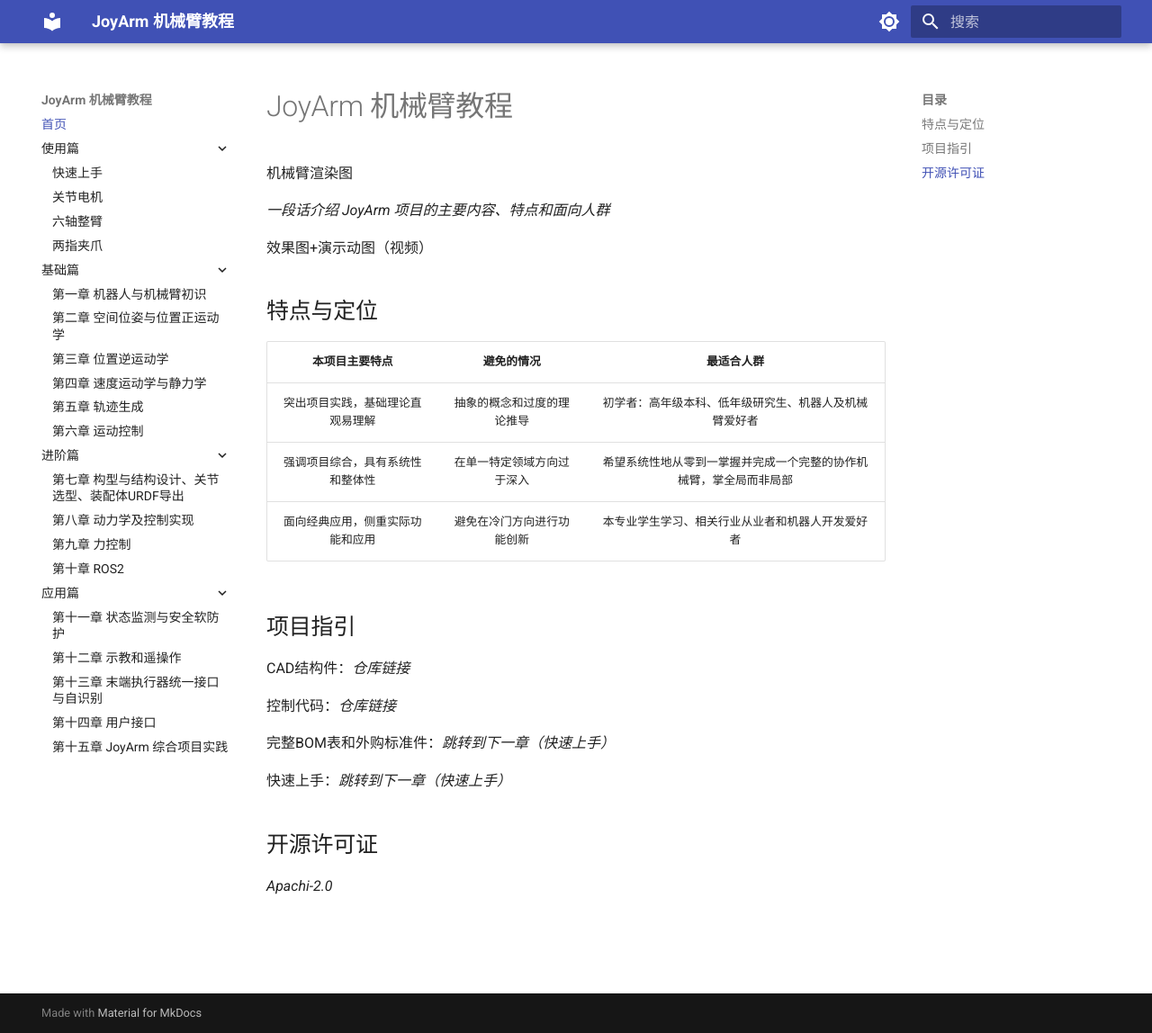
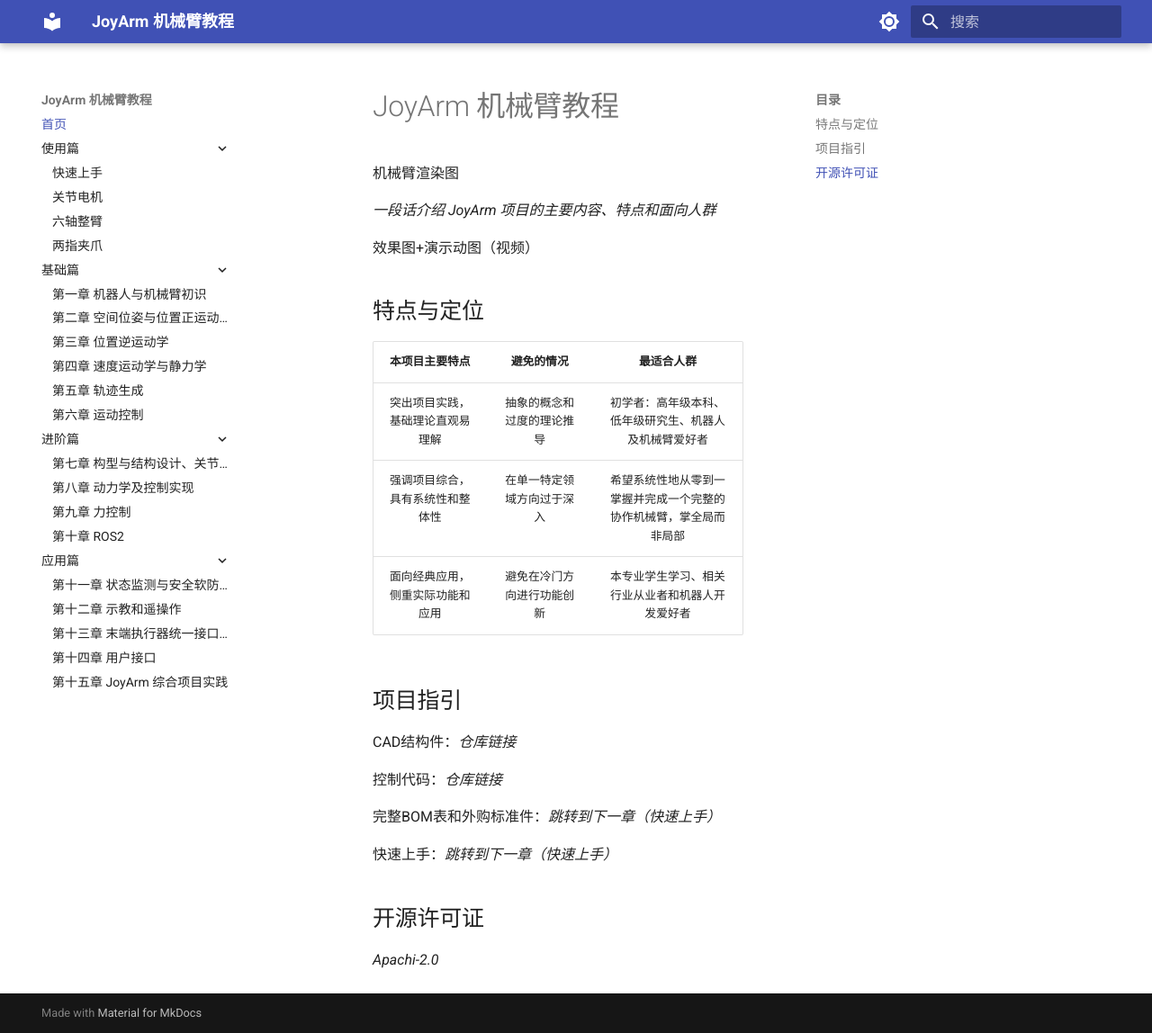
Before and after one commit to joyin-dexhand/joyin_arm_tutorial, an MkDocs documentation site: the page built from docs/index.md, in a window 1280 px wide and 1148 px high. Shown: the whole window at 90% size. Built offline with MkDocs 1.6.1 and Material for MkDocs 9.7.7, drawn with Linux system fonts in a browser that asks for light colours.

Commit message:
style: 加宽侧边栏至1.5倍并禁止标题换行,超出横向滚动

```diff
--- /dev/null
+++ b/docs/stylesheets/extra.css
@@ -0,0 +1,41 @@
+/* ============================================================
+   侧边栏（左右目录）宽度与换行控制
+   - 宽度放大至默认的 1.5 倍（12rem → 18rem）
+   - 标题禁止自动换行，超出时横向滚动条拖拽
+   - md-sidebar__inner 限制最大宽度，避免过宽挤压正文
+   ============================================================ */
+
+/* 桌面端：放大侧边栏宽度（移动端抽屉式不受影响） */
+@media screen and (min-width: 76.25em) {
+  .md-sidebar.md-sidebar--primary,
+  .md-sidebar.md-sidebar--secondary {
+    width: 18rem; /* 默认 12rem 的 1.5 倍 */
+  }
+  /* 右侧目录（页内 TOC）相应右移，避免与左侧栏重叠 */
+  .md-sidebar.md-sidebar--secondary {
+    margin-left: 2rem;
+  }
+}
+
+/* 标题不换行，超出部分横向滚动 */
+.md-sidebar__scrollwrap {
+  overflow-x: auto;
+  overflow-y: auto;
+}
+
+.md-nav__title,
+.md-nav__link {
+  white-space: nowrap;
+}
+
+/* 横向滚动条样式（细且醒目） */
+.md-sidebar__scrollwrap::-webkit-scrollbar {
+  height: 6px;
+}
+.md-sidebar__scrollwrap::-webkit-scrollbar-thumb {
+  background: var(--md-default-fg-color--lighter);
+  border-radius: 3px;
+}
+.md-sidebar__scrollwrap::-webkit-scrollbar-track {
+  background: transparent;
+}
--- a/mkdocs.yml
+++ b/mkdocs.yml
@@ -29,6 +29,7 @@
 # 额外样式表（Mermaid 节点主题自适应配色等）
 extra_css:
   - stylesheets/mermaid.css
+  - stylesheets/extra.css
 
 # 定义左侧目录结构与跳转
 nav:
```
